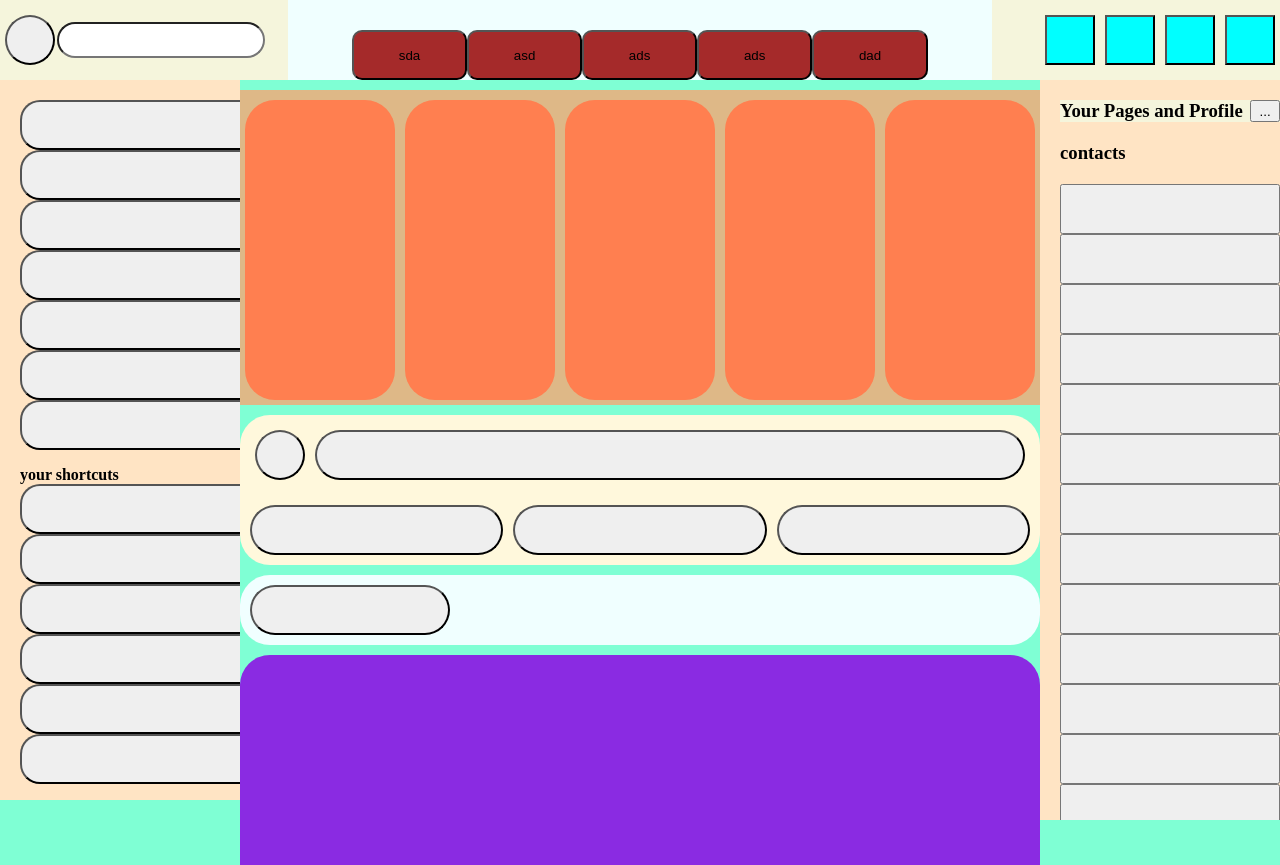
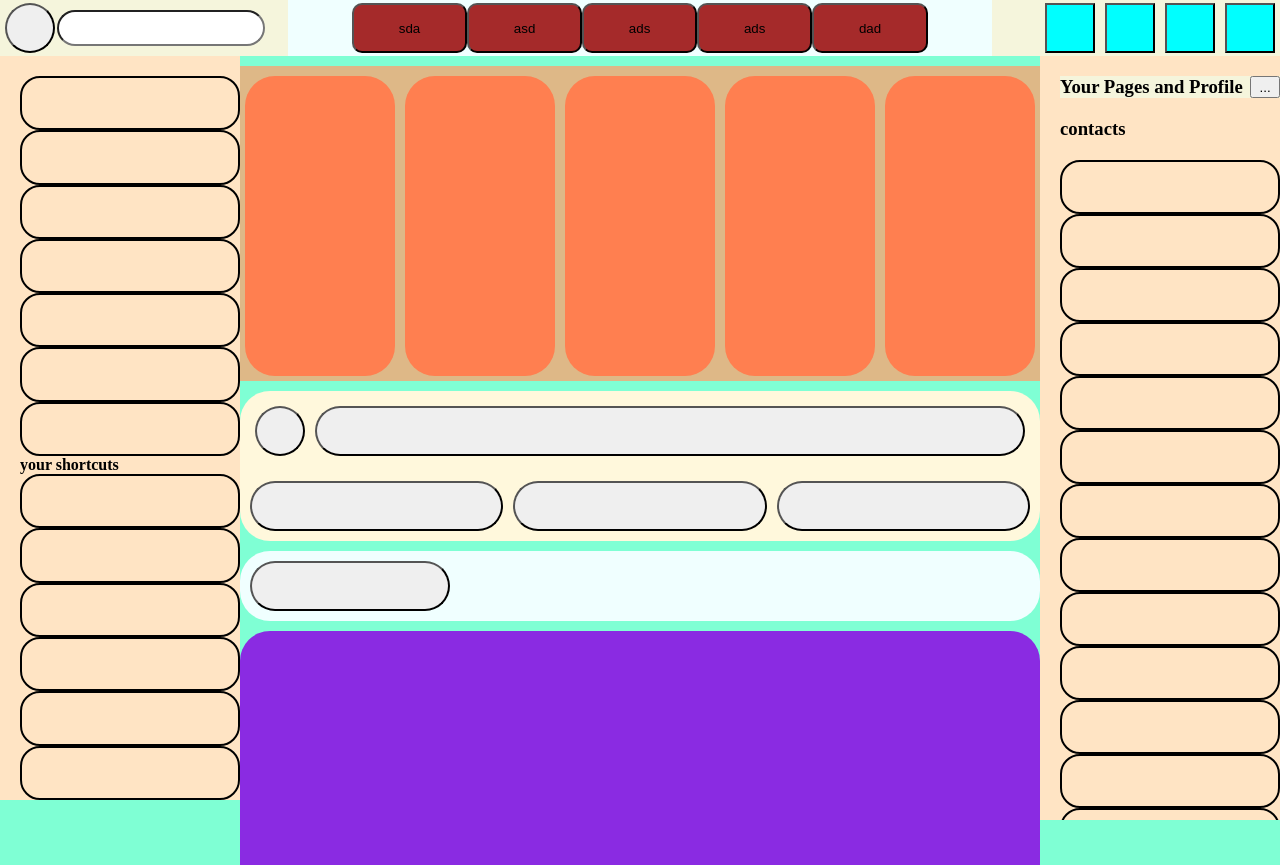
Before and after one commit to NielPagupat/FaceBookClone, a plain HTML site: page facebook.html in a window 1280 px wide. Shown: the top 865 px of the page. Drawn offline with Linux system fonts and the light colour scheme.

Commit message:
newfbclone

```diff
--- a/facebook.html
+++ b/facebook.html
@@ -30,22 +30,22 @@
     <main>
         <section id="leftside">
             <section id="profile">
-                <button></button>
-                <button></button>
-                <button></button>
-                <button></button>
-                <button></button>
-                <button></button>
-                <button></button>
+                <div> </div>
+                <div> </div>
+                <div> </div>
+                <div> </div>
+                <div> </div>
+                <div> </div>
+                <div> </div>
             </section>
             <section id="shortcuts">
                 <h4>your shortcuts</h4>
-                <button></button>
-                <button></button>
-                <button></button>
-                <button></button>
-                <button></button>
-                <button></button>
+                <div></div>
+                <div></div>
+                <div></div>
+                <div></div>
+                <div></div>
+                <div></div>
             </section>
         </section>
         <section id="center">
@@ -88,27 +88,27 @@
             </section>
             <section id="contacts">
                 <h3>contacts</h3>
-                <button></button>
-                <button></button>
-                <button></button>
-                <button></button>
-                <button></button>
-                <button></button>
-                <button></button>
-                <button></button>
-                <button></button>
-                <button></button>
-                <button></button>
-                <button></button>
-                <button></button>
-                <button></button>
-                <button></button>
+                <div></div>
+                <div></div>
+                <div></div>
+                <div></div>
+                <div></div>
+                <div></div>
+                <div></div>
+                <div></div>
+                <div></div>
+                <div></div>
+                <div></div>
+                <div></div>
+                <div></div>
+                <div></div>
+                <div></div>
             </section>
             <section id="groups">
                 <h3>Group Conversations</h3>
-                <button></button>
-                <button></button>
-                <button></button>
+                <div></div>
+                <div></div>
+                <div></div>
             </section>
         </section>
 
--- a/fstyle.css
+++ b/fstyle.css
@@ -10,9 +10,10 @@ header{
     top: 0;
     flex-grow: 1;
     background-color: aqua;
-    height: 10vh;
+    height: 7vh;
     display: flex;
     flex-direction: row;
+    justify-content: space-between;
 }
 header #search{
     display: flex;
@@ -40,7 +41,7 @@ header #tabs{
     flex-basis: 50vw;
     flex-grow: 3;
     display: flex;
-    align-items: flex-end;
+    align-items: center;
     padding-left: 5vw;
     padding-right: 5vw;
 }
@@ -74,8 +75,8 @@ main #leftside{
     flex-grow: 1;
     flex-basis: 25vw;
     position: sticky;
-    top: 10vh;
-    height: 90vh;
+    top: 7vh;
+    height: 93vh;
     background-color: bisque;
     overflow-y: auto;
     display: flex;
@@ -88,10 +89,12 @@ main #leftside #profile{
     padding-top: 20px;
     padding-left: 20px;
 }
-main #leftside #profile button{
+main #leftside #profile div{
+    border: 2px solid black;
     border-radius: 20px;
     height: 50px;
-    width: 300px;
+    flex-grow: 1;
+    max-width: 300px;
 }
 main #leftside #shortcuts{
     flex-grow: 1;
@@ -99,17 +102,19 @@ main #leftside #shortcuts{
     flex-direction: column;
     padding-left: 20px;
 }
-main #leftside #shortcuts button{
+main #leftside #shortcuts div{
+    border: 2px solid black;
     border-radius: 20px;
     height: 50px;
-    width: 300px;
+    flex-grow: 1;
+    max-width: 300px;
 }
 main #rightside{
     position: sticky;
-    top: 10vh;
+    top: 7vh;
     flex-grow: 1;
     flex-basis: 25vw;
-    height: 90vh;
+    height: 93vh;
     background-color: bisque;
     padding-top: 20px;
     overflow-y: auto;
@@ -118,6 +123,7 @@ main #rightside #pagesP{
     display: flex;
     margin-left: 20px;
     background-color: beige;
+
 }
 main #rightside #pagesP h3{
     flex-grow: 3;
@@ -132,7 +138,9 @@ main #rightside #contacts{
 main #rightside #contacts h3{
     margin: 20px;
 }
-main #rightside #contacts button{
+main #rightside #contacts div{
+    border: 2px solid black;
+    border-radius: 20px;
     margin-left: 20px;
     flex-grow: 1;
     height: 50px;
@@ -145,7 +153,9 @@ main #rightside #groups{
 main #rightside #groups h3{
     margin-left: 20px;
 }
-main #rightside #groups button{
+main #rightside #groups div{
+    border: 2px solid black;
+    border-radius: 20px;
     margin-left: 20px;
     flex-grow: 1;
     height: 50px;
@@ -162,6 +172,7 @@ main #center #stories{
     background-color: burlywood;
 }
 .story{
+    flex-grow: 1;
     border-radius: 30px;
     margin: 5px;
     min-width: 150px;
```
